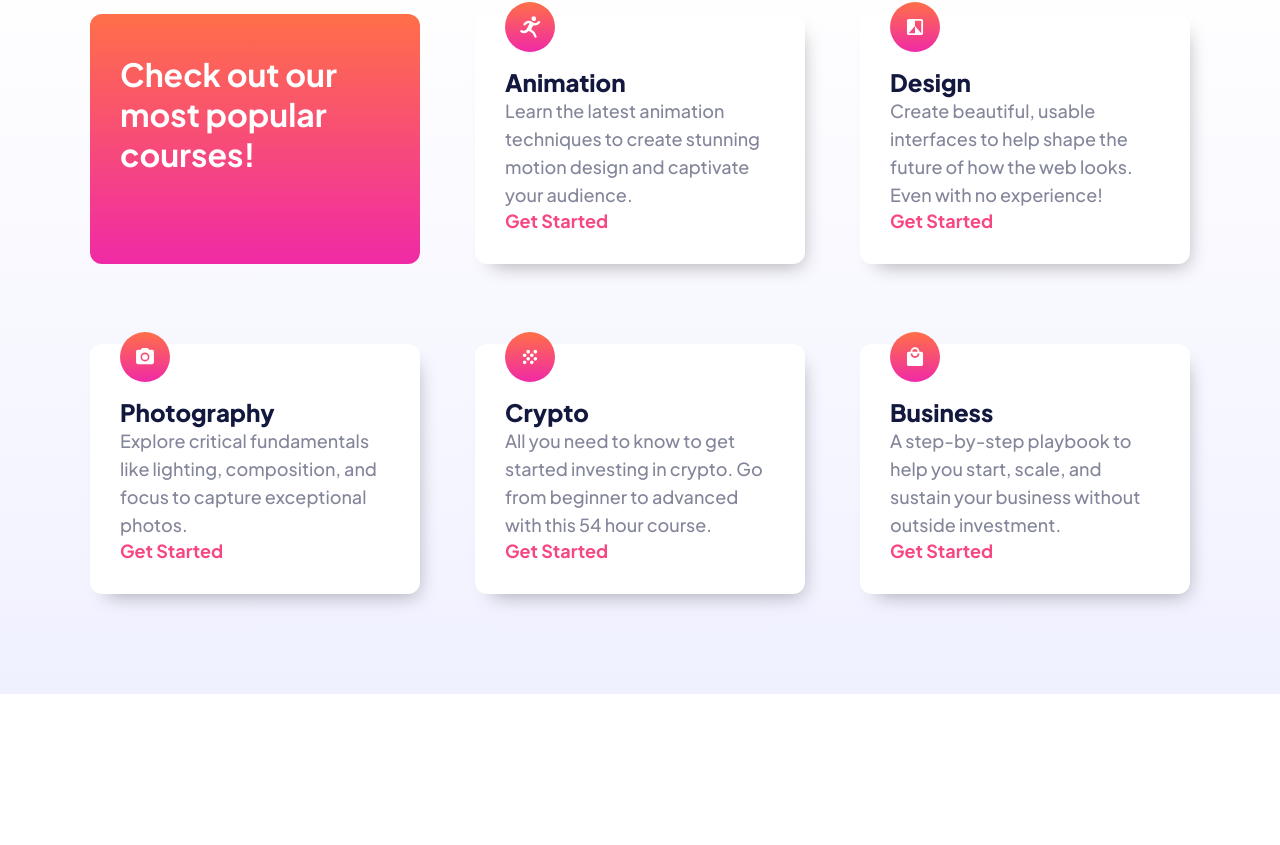
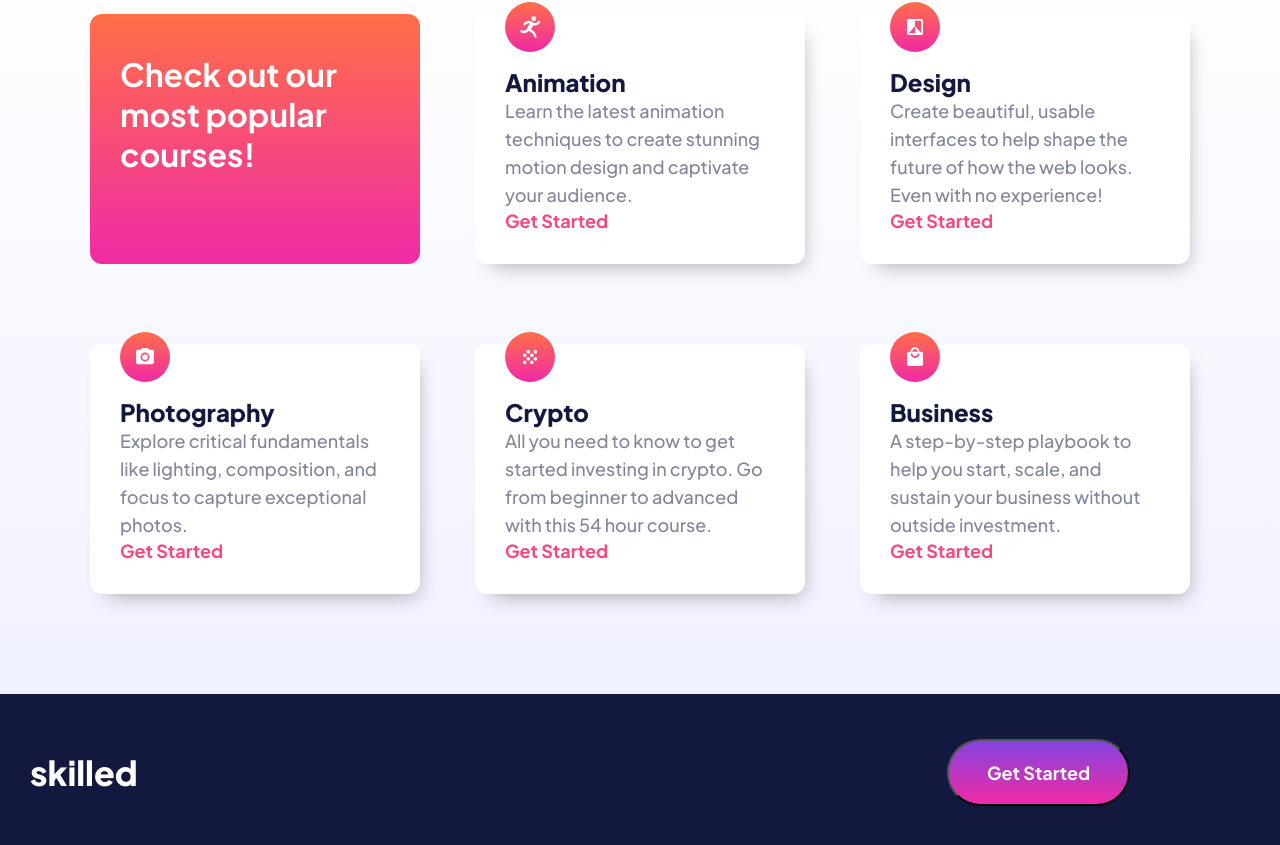
Before and after one commit to akinwumidi/React-Skilled-E-Learning, a React (Create React App) app: page / in a window 1280 px wide. Shown: the part 645-1490 px from the top of the page. Before the commit the page ends 1339 px from the top, so only its background shows below. Built offline with nearby package versions, Linux system fonts and the light colour scheme.

Commit message:
Completed Footer section

```diff
--- a/src/App.js
+++ b/src/App.js
@@ -10,9 +10,7 @@ function App() {
         <Header />
       </header>
       <Slimcards />
-      <footer>
-        <Footer />
-      </footer>
+      <Footer />
     </div>
   );
 }
--- a/src/components/footer/footer.jsx
+++ b/src/components/footer/footer.jsx
@@ -1,6 +1,17 @@
 import React from 'react'
+import './footer.scss'
+
 const Footer = () => {
-  return <div></div>
+  return (
+    <footer>
+      <div className="footer-container container">
+        <h1 class="footer-logo">skilled</h1>
+        <button class="footer-btn">
+          <a href="#">Get Started</a>
+        </button>
+      </div>
+    </footer>
+  )
 }
 
 export default Footer
--- /dev/null
+++ b/src/components/footer/footer.scss
@@ -0,0 +1,35 @@
+footer {
+  background-color: var(--text-color);
+  padding: 30px;
+  .footer-logo {
+    font-size: 34px;
+    font-weight: 900;
+    color: #fff;
+  }
+  .footer-container {
+    display: flex;
+    align-items: center;
+    justify-content: space-between;
+    margin: 15px 0px 15px;
+
+    .footer-btn {
+      background: linear-gradient(180deg, #4851ff -54.32%, #f02aa6 100%);
+      padding: 1.1em 2.1em;
+      border-radius: 50px;
+      font-weight: 700;
+      font-size: 1.125rem;
+      a {
+        color: #fff;
+      }
+    }
+
+    .footer-btn:hover {
+      background: linear-gradient(
+          0deg,
+          rgba(255, 255, 255, 0.5),
+          rgba(255, 255, 255, 0.5)
+        ),
+        linear-gradient(180deg, #4851ff -54.32%, #f02aa6 100%);
+    }
+  }
+}
--- a/src/containers/slimcards/slimcards.jsx
+++ b/src/containers/slimcards/slimcards.jsx
@@ -11,6 +11,7 @@ const Slyslimcard = () => (
 
 const Slimcards = () => {
   return (
+    <main>
       <section className="slimcards-section">
         <div className="slimcards-container container">
           <Slyslimcard />
@@ -43,6 +44,7 @@ const Slimcards = () => {
           />
         </div>
       </section>
+    </main>
   )
 }
 
```
Also changed, not shown: src/components/footer/footer.css (deleted). Lines whose indentation alone changed are shown as unchanged.
